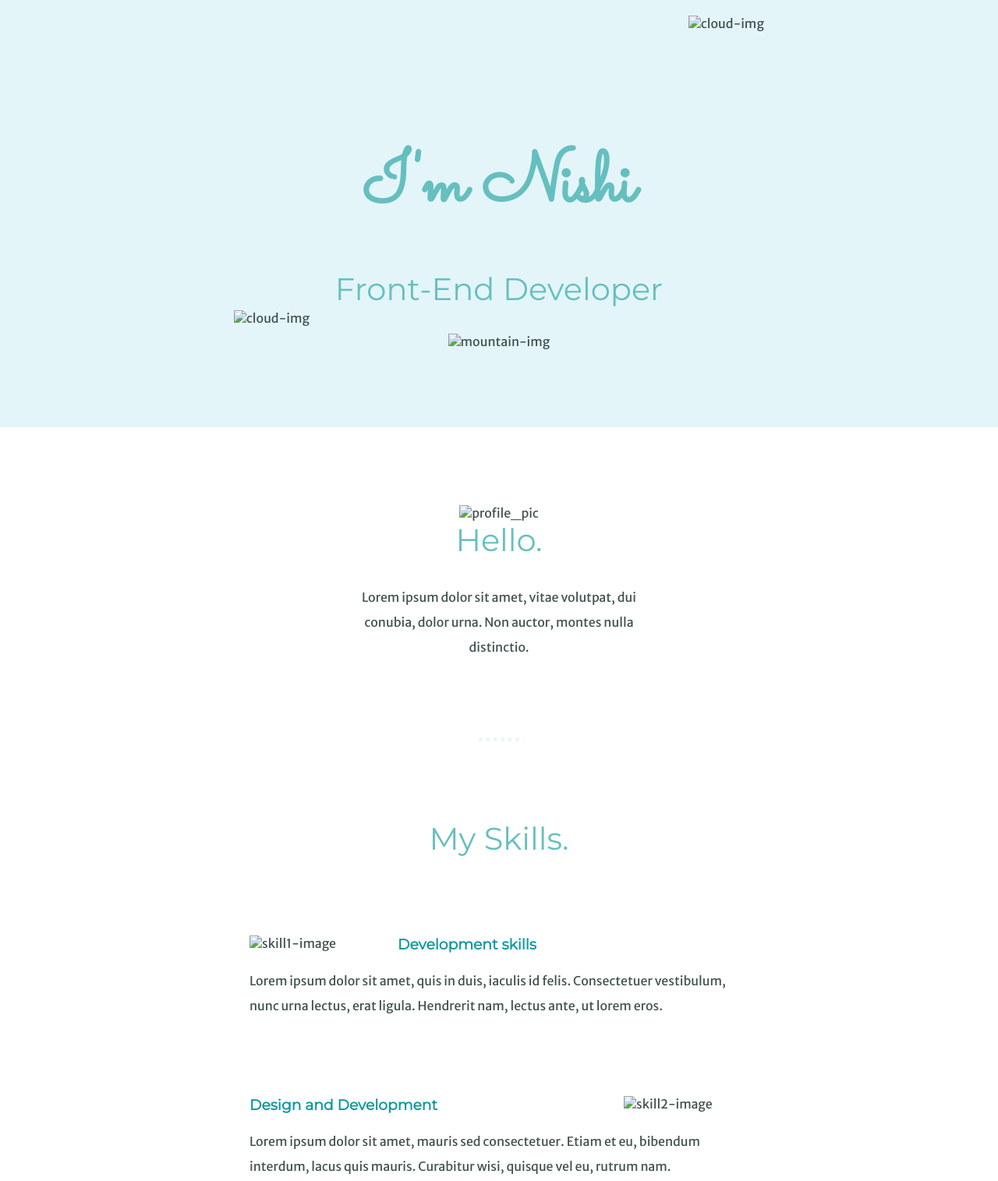
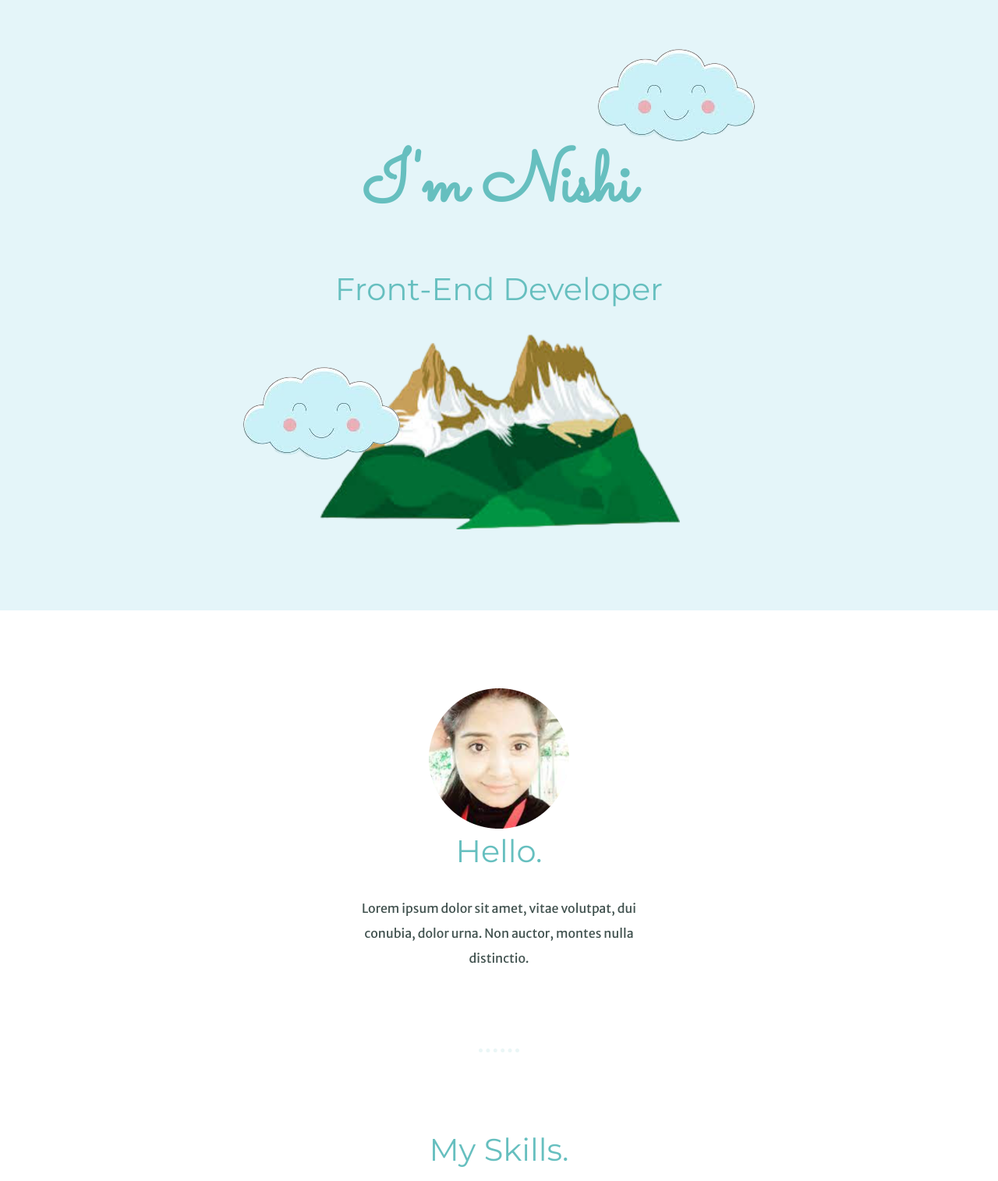
Before and after one commit to nishithakur04/nishithakur04.github.io, a plain HTML site: page index.html in a window 1280 px wide. Shown: the top 1515 px of the page at 78% size. Drawn offline with Linux system fonts and the light colour scheme; files that its build step writes are made by us from their sources.

Commit message:
Update index.html

```diff
--- a/index.html
+++ b/index.html
@@ -16,25 +16,25 @@
     <div class="topcontainer">
       <img
         class="top-cloud"
-        src="css/images/cloud-PhotoRoom.png-PhotoRoom.png"
+        src="assets/images/cloud-PhotoRoom.png-PhotoRoom.png"
         alt="cloud-img"
       />
       <h1>I'm Nishi</h1>
       <p><h2>Front-End Developer</h2></p>
       <img
         class="bottom-cloud"
-        src="css/images/cloud-PhotoRoom.png-PhotoRoom.png"
+        src="assets/images/cloud-PhotoRoom.png-PhotoRoom.png"
         alt="cloud-img"
       />
       <img
         class="mountain"
-        src="css/images/mountain-PhotoRoom.png-PhotoRoom.png"
+        src="assets/images/mountain-PhotoRoom.png-PhotoRoom.png"
         alt="mountain-img"
       />
     </div>
     <div class="middle-container">
       <div class="profile">
-        <img src="css/images/profile_pic.png" alt="profile_pic" />
+        <img src="assets/images/profile_pic.png" alt="profile_pic" />
         <h2>Hello.</h2>
         <p class="intro">
           Lorem ipsum dolor sit amet, vitae volutpat, dui conubia, dolor urna.
@@ -45,7 +45,7 @@
       <div class="skills">
         <h2>My Skills.</h2>
         <div class="skill-row">
-          <img class="skill1" src="css/images/skill1-image.png" alt="skill1-image" />
+          <img class="skill1" src="assets/images/skill1-image.png" alt="skill1-image" />
           <h3>Development skills</h3>
           <p>
             Lorem ipsum dolor sit amet, quis in duis, iaculis id felis.
@@ -54,7 +54,7 @@
           </p>
         </div>
         <div class="skill-row">
-          <img class="skill2" src="css/images/skill2.png" alt="skill2-image" />
+          <img class="skill2" src="assets/images/skill2.png" alt="skill2-image" />
           <h3>Design and Development</h3>
           <p>
             Lorem ipsum dolor sit amet, mauris sed consectetuer. Etiam et eu,
```
